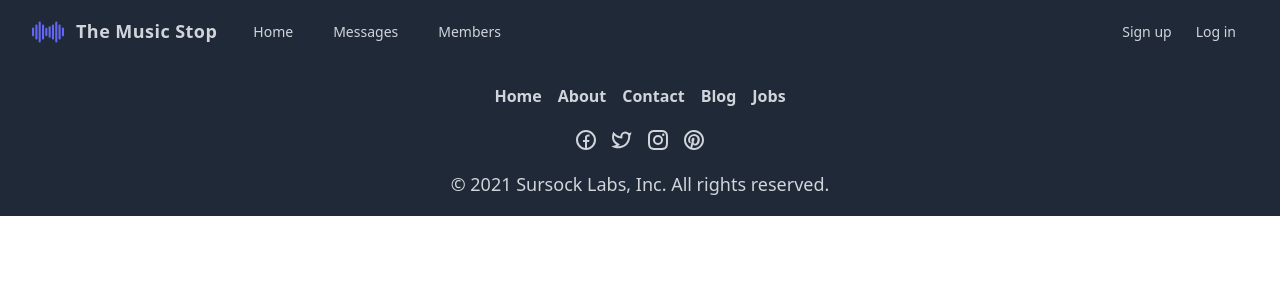
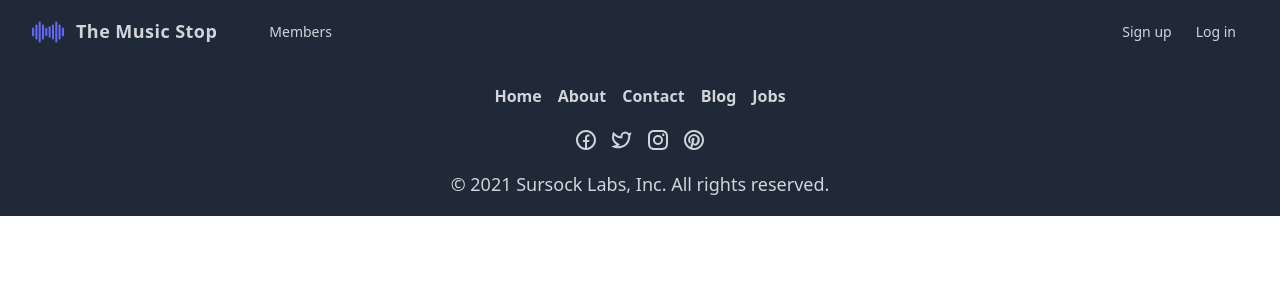
Before and after one commit to nsursock/themusicstop-client, a Vue app: page /messages in a window 1280 px wide. Shown: the top 300 px of the page. Built offline with nearby package versions, Linux system fonts and the light colour scheme; no server answers.

Commit message:
added isprod var

```diff
--- a/src/App.vue
+++ b/src/App.vue
@@ -1,6 +1,6 @@
 <template>
   <div id="app">
-    <Nav />
+    <Nav class="" />
     <router-view></router-view>
     <FooterSection />
   </div>
--- a/src/components/partials/Nav.vue
+++ b/src/components/partials/Nav.vue
@@ -89,8 +89,8 @@
         <div class="hidden sm:block sm:ml-6">
           <div class="flex space-x-4">
             <!-- Current: "bg-gray-900 text-white", Default: "text-gray-300 hover:bg-gray-700 hover:text-white" -->
-            <router-link v-bind:class="$route.name === 'Home' ? 'bg-gray-900 text-white' : 'text-gray-300 hover:bg-gray-700 hover:text-white'" class=" px-3 py-2 rounded-md text-sm font-medium" v-bind:to="{ name: 'Home' }">Home</router-link>
-            <router-link v-bind:class="$route.name === 'Messages' ? 'bg-gray-900 text-white' : 'text-gray-300 hover:bg-gray-700 hover:text-white'" class=" px-3 py-2 rounded-md text-sm font-medium" v-bind:to="{ name: 'Messages' }">Messages</router-link>
+            <router-link v-show="!$store.state.isProd" v-bind:class="$route.name === 'Home' ? 'bg-gray-900 text-white' : 'text-gray-300 hover:bg-gray-700 hover:text-white'" class=" px-3 py-2 rounded-md text-sm font-medium" v-bind:to="{ name: 'Home' }">Home</router-link>
+            <router-link v-show="!$store.state.isProd" v-bind:class="$route.name === 'Messages' ? 'bg-gray-900 text-white' : 'text-gray-300 hover:bg-gray-700 hover:text-white'" class=" px-3 py-2 rounded-md text-sm font-medium" v-bind:to="{ name: 'Messages' }">Messages</router-link>
             <!-- <router-link v-bind:class="$route.name === 'About' ? 'bg-gray-900 text-white' : 'text-gray-300 hover:bg-gray-700 hover:text-white'" class=" px-3 py-2 rounded-md text-sm font-medium" to="/about">About</router-link> -->
             <router-link v-bind:class="$route.name === 'Users' ? 'bg-gray-900 text-white' : 'text-gray-300 hover:bg-gray-700 hover:text-white'" class=" px-3 py-2 rounded-md text-sm font-medium" to="/users">Members</router-link>
           </div>
@@ -344,7 +344,7 @@
       <div v-show="showPassword" class="  bg-gray-50 py-12 px-4 sm:px-6 lg:px-8">
         <div class="max-w-md w-full space-y-8">
           <div>
-            <img class="mx-auto h-12 w-auto" src="https://tailwindui.com/img/logos/workflow-mark-indigo-600.svg" alt="Workflow">
+            <!-- <img class="mx-auto h-12 w-auto" src="https://tailwindui.com/img/logos/workflow-mark-indigo-600.svg" alt="Workflow"> -->
             <h2 class="mt-6 text-center text-3xl font-extrabold text-gray-900">
               Change password
             </h2>
@@ -586,7 +586,7 @@ export default {
 
       this.$store.dispatch('destroyToken')
         .then( () => {
-          this.$router.push({ name: 'Home' })
+          this.$router.push('/');
         })
         .catch(err => console.log(err));
 
--- a/src/env.json
+++ b/src/env.json
@@ -1,5 +1,5 @@
 {
-  "apiUrl": "http://localhost:3001/graphql",
+  "apiUrl": "http://localhost:3001/api",
   "cldName": "doht6fqbq",
   "cldPreset": "sosiokcj"
 }
--- a/src/main.js
+++ b/src/main.js
@@ -29,4 +29,4 @@ new Vue({
   components: { App }
 }).$mount('#app')
 
-console.log(process.env);
+//console.log(process.env);
--- a/src/store/index.js
+++ b/src/store/index.js
@@ -9,6 +9,7 @@ Vue.use(Vuex)
 export default new Vuex.Store({
   state: {
     token: localStorage.getItem('access_token') || null,
+    isProd: process.env.VUE_APP_API !== undefined,
   },
   getters : {
     loggedIn(state) {
```
